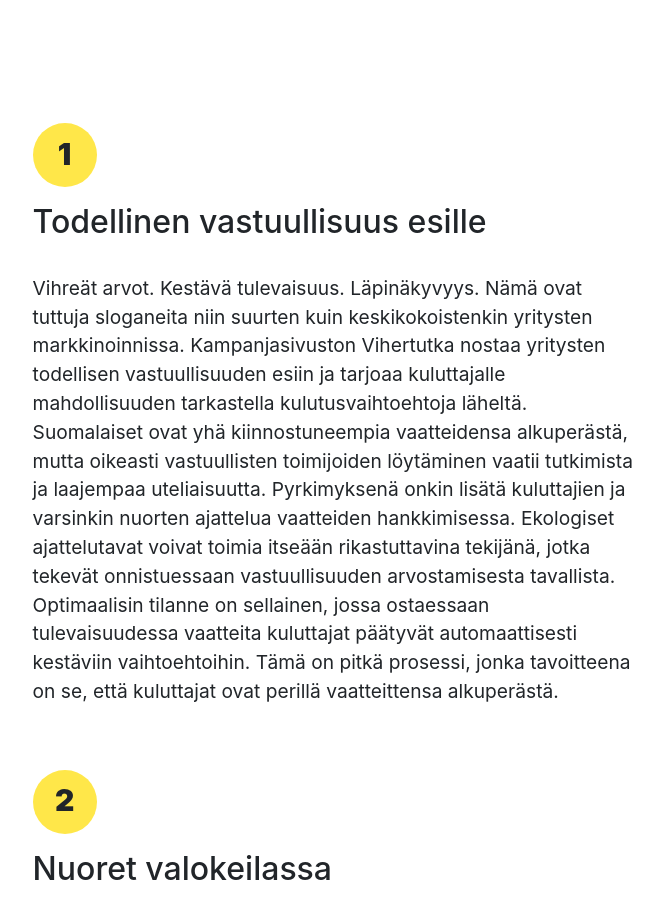
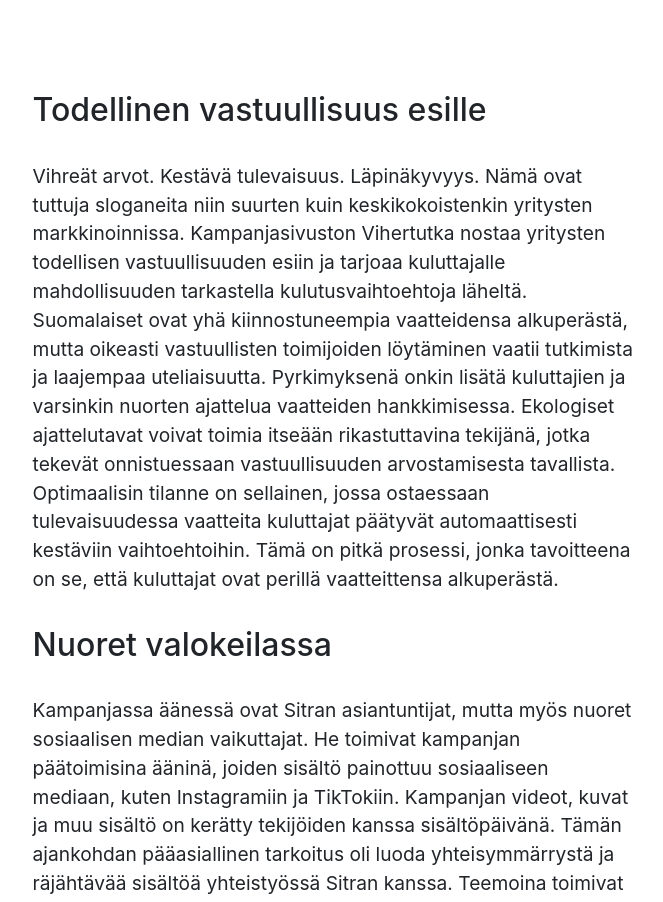
Before and after one commit to jaakkoingraeus/vdm-hosting-netlify, a React (Create React App) app: page /tiedosta in a window 1280 px wide. Shown: the part 1220-2122 px from the top of the page, without its empty margins (278-941 px from the left). Built offline with nearby package versions, Linux system fonts and the light colour scheme.

Commit message:
small edits on style

```diff
--- a/src/pages/Blog2.js
+++ b/src/pages/Blog2.js
@@ -76,13 +76,13 @@ const Blog2 = () => {
 
     <div className="textContent">
 
-    <div className="number"><h1>1</h1></div>
+
     <h3>Todellinen vastuullisuus esille</h3>
     <p>
         Vihreät arvot. Kestävä tulevaisuus. Läpinäkyvyys.  Nämä ovat tuttuja sloganeita niin suurten kuin keskikokoistenkin yritysten markkinoinnissa. Kampanjasivuston Vihertutka nostaa yritysten todellisen vastuullisuuden esiin ja tarjoaa kuluttajalle mahdollisuuden tarkastella kulutusvaihtoehtoja läheltä. Suomalaiset ovat yhä kiinnostuneempia vaatteidensa alkuperästä, mutta oikeasti vastuullisten toimijoiden löytäminen vaatii tutkimista ja laajempaa uteliaisuutta. Pyrkimyksenä onkin lisätä kuluttajien ja varsinkin nuorten ajattelua vaatteiden hankkimisessa.  Ekologiset ajattelutavat voivat toimia itseään rikastuttavina tekijänä, jotka tekevät onnistuessaan vastuullisuuden arvostamisesta tavallista. Optimaalisin tilanne on sellainen, jossa ostaessaan tulevaisuudessa vaatteita kuluttajat päätyvät automaattisesti kestäviin vaihtoehtoihin. Tämä on pitkä prosessi, jonka tavoitteena on se, että kuluttajat ovat perillä vaatteittensa alkuperästä.
     </p>
 
-    <div className="number"><h1>2</h1></div>
+
     <h3>Nuoret valokeilassa</h3>
     <p>
         Kampanjassa äänessä ovat Sitran asiantuntijat, mutta myös nuoret sosiaalisen median vaikuttajat. He toimivat kampanjan päätoimisina ääninä, joiden sisältö painottuu sosiaaliseen mediaan, kuten Instagramiin ja TikTokiin. Kampanjan videot, kuvat ja muu sisältö on kerätty tekijöiden kanssa sisältöpäivänä. Tämän ajankohdan pääasiallinen tarkoitus oli luoda yhteisymmärrystä ja räjähtävää sisältöä yhteistyössä Sitran kanssa. Teemoina toimivat ekologisuus identiteetin rinnalla, vastuullisuus ja counter culture. Kuvitus painottuu pesukoneikonografiaan, metaforiin ja satiiriseen sisältöön. Näiden tavoite on luoda shokkiarvoa ja laajempaa keskustelua aiheiden ympärille. Pääasiallisten kanavien lisäksi kampanjamme sisältöä jaetaan Twitterissä hashtagin #viherpesu kautta, jonne kampanjasivujen käyttäjät kommentoivat. Keskustelua käydään myös kampanjan omien verkkosivujen keskusteluosiossa.
```
